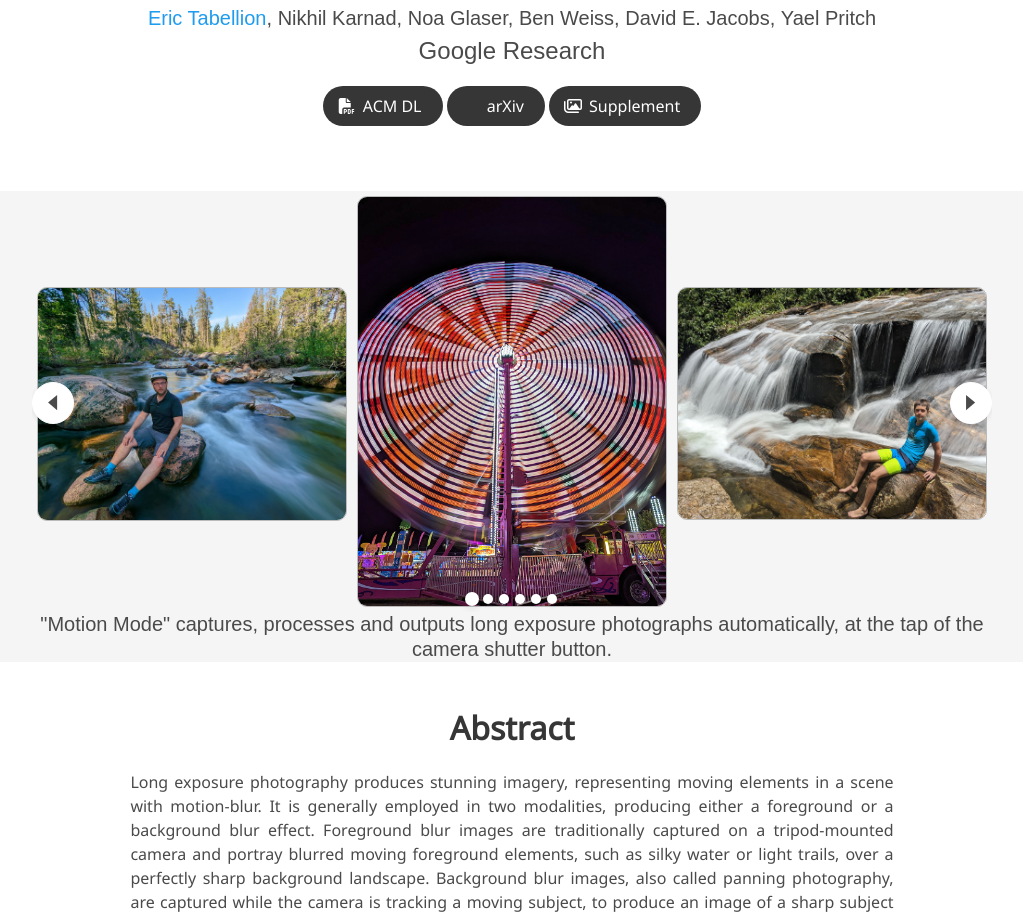
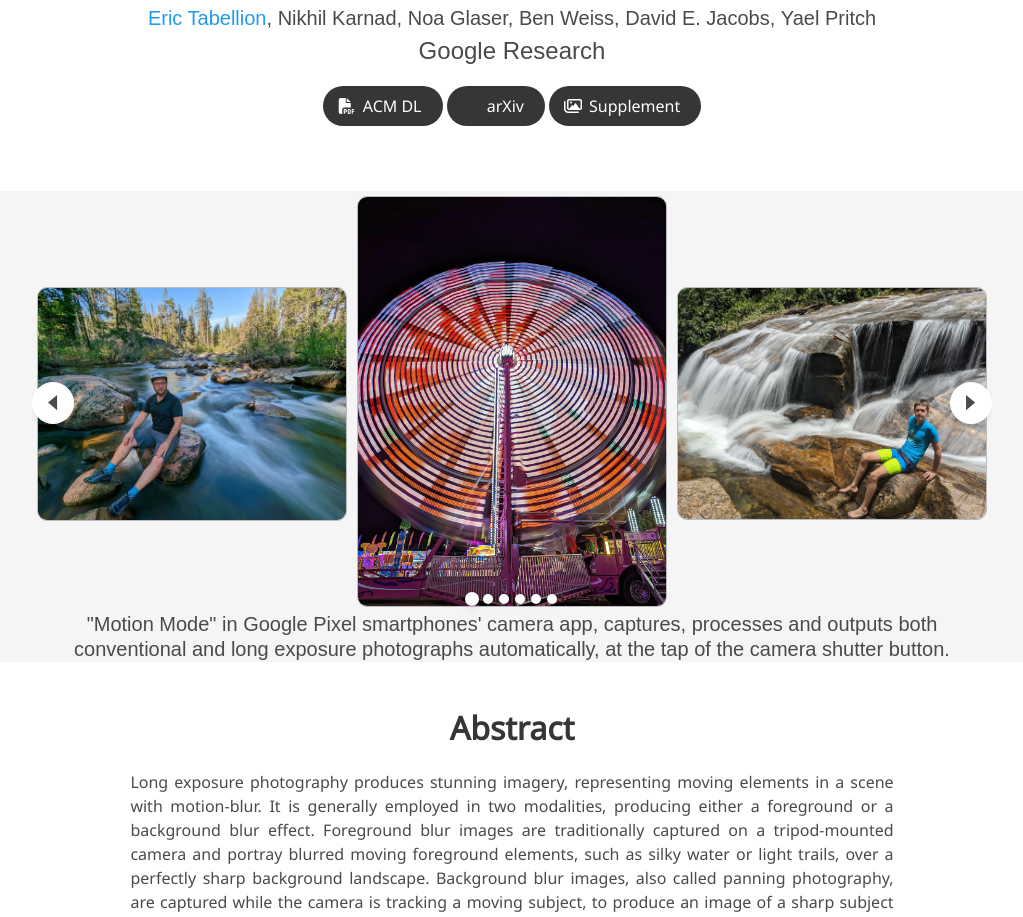
Before and after one commit to motion-mode/motion-mode.github.io, a plain HTML site: page index.html in a window 1280 px wide. Shown: the part 177-1094 px from the top of the page, without its empty margins (128-1151 px from the left). Drawn offline with nearby package versions, Linux system fonts and the light colour scheme; some icons are missing; a web font is replaced by a local one.

Commit message:
Expand the teaser caption and update the README

```diff
--- a/index.html
+++ b/index.html
@@ -103,7 +103,6 @@
 </section>
 
 
-<!-- TODO: Update -->
 <section class="hero teaser">
   <div class="container is-max-desktop">
     <div id="results-carousel" class="carousel results-carousel">
@@ -140,7 +139,9 @@
     </div>
 
     <h2 class="subtitle has-text-centered">
-      "Motion Mode" captures, processes and outputs long exposure photographs automatically, at the tap of the camera shutter button.
+      "Motion Mode" in Google Pixel smartphones' camera app, captures, processes and outputs both
+      conventional and long exposure photographs automatically, at the tap of the camera shutter
+      button.
     </h2>
   </div>
 </section>
```
Also changed, not shown: 1 other file.
